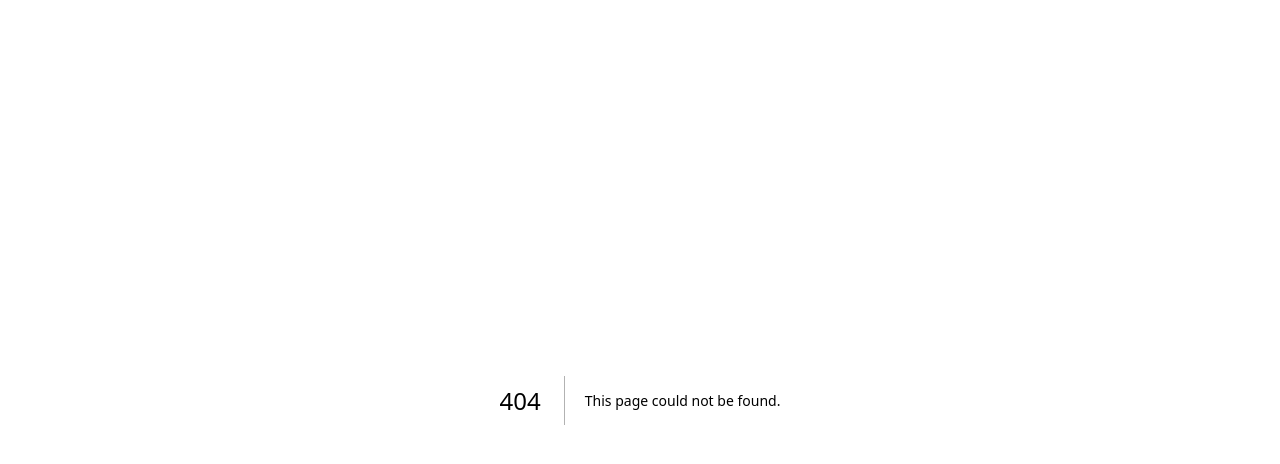
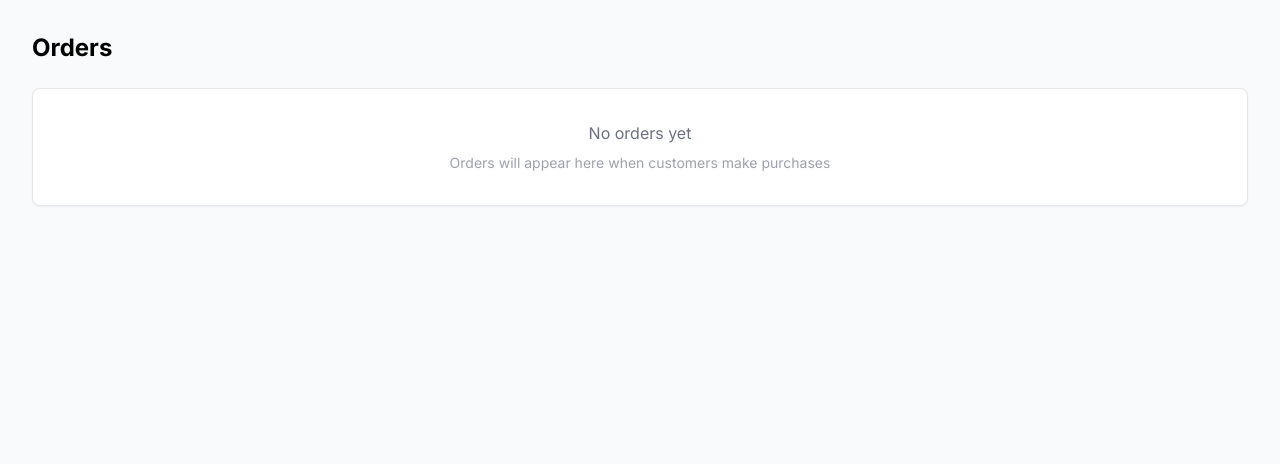
Before and after one commit to Rexinsider/ecommerce-storerex, a Next.js app: page /dashboard/orders in a window 1280 px wide. Before the commit this address had no page. Shown: the top 464 px of the page. Built offline with nearby package versions, Linux system fonts and the light colour scheme.

Commit message:
Create page.tsx

```diff
--- /dev/null
+++ b/app/(admin)/dashboard/orders/page.tsx
@@ -0,0 +1,15 @@
+export default function OrdersPage() {
+  return (
+    <div className="min-h-screen bg-gray-50">
+      <div className="max-w-7xl mx-auto p-8">
+        <h1 className="text-2xl font-bold mb-6">Orders</h1>
+        <div className="bg-white rounded-lg shadow-sm border p-8 text-center">
+          <p className="text-gray-500">No orders yet</p>
+          <p className="text-sm text-gray-400 mt-2">
+            Orders will appear here when customers make purchases
+          </p>
+        </div>
+      </div>
+    </div>
+  )
+}
```
